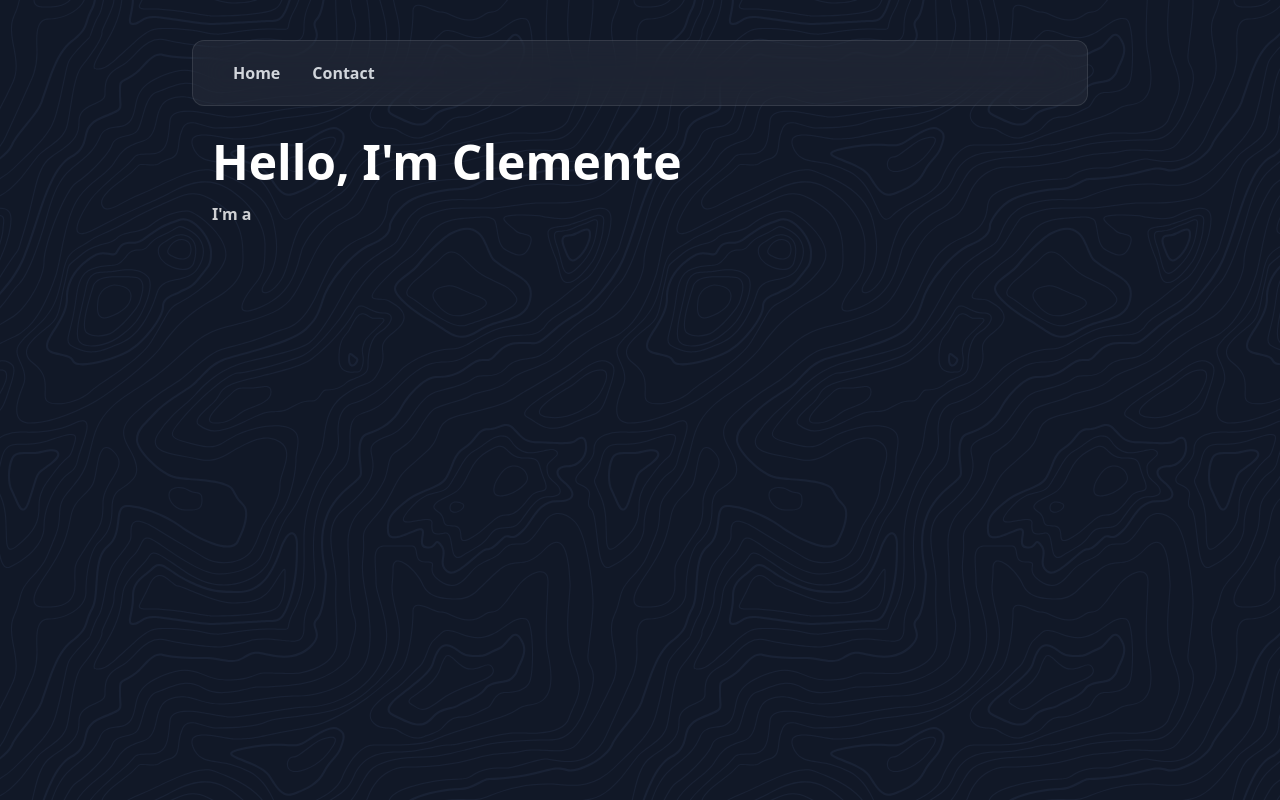
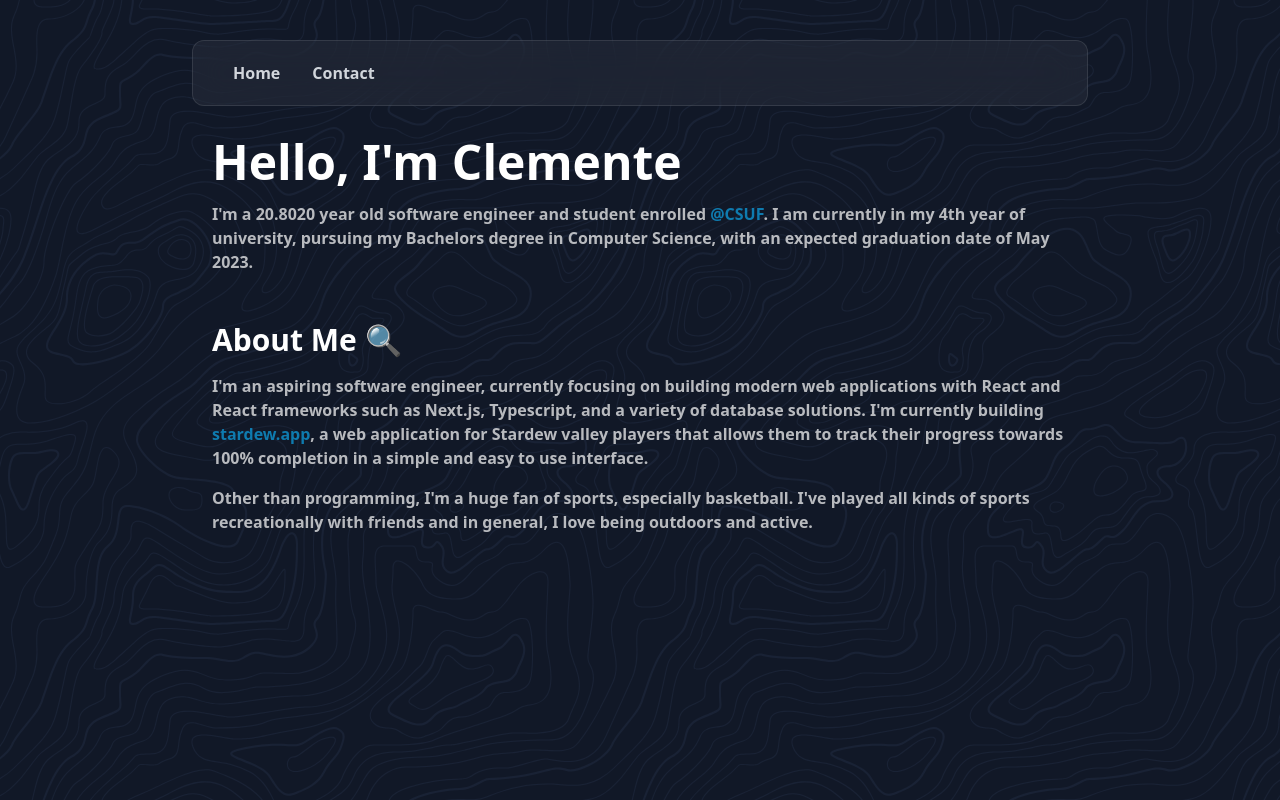
Before and after one commit to clxmente/solorio.dev, a Next.js app: page / in a window 1280 px wide. Built offline with nearby package versions, Linux system fonts and the light colour scheme.

Commit message:
about me

```diff
--- /dev/null
+++ b/src/pages/contact.tsx
@@ -0,0 +1,21 @@
+import type { NextPage } from "next";
+
+const Contact: NextPage = () => {
+  return (
+    <main className="space-y-12 px-5 text-white">
+      {/* Header and small intro */}
+      <div className="space-y-4">
+        <h1 className="text-3xl font-bold md:text-4xl">
+          Let&apos;s get in touch 💬
+        </h1>
+        <p className="font-semibold opacity-70">
+          You can reach out to me via email, discord, or other social medias
+          directly or by filling out the form below.
+        </p>
+      </div>
+      {/* Header and small intro */}
+    </main>
+  );
+};
+
+export default Contact;
--- a/src/pages/index.tsx
+++ b/src/pages/index.tsx
@@ -1,4 +1,6 @@
 import type { NextPage } from "next";
+
+import { age } from "../utils/age";
 
 const Home: NextPage = () => {
   return (
@@ -8,9 +10,51 @@ const Home: NextPage = () => {
         <h1 className="sm:text-4xl, text-3xl font-bold md:text-5xl">
           Hello, I&apos;m Clemente
         </h1>
-        <p className="font-semibold opacity-80">I&apos;m a </p>
+        <p className="font-semibold opacity-70">
+          I&apos;m a {age.toFixed(4)} year old software engineer and student
+          enrolled{" "}
+          <a
+            className="text-sky-500 hover:text-sky-300 hover:underline"
+            target="_blank"
+            rel="noreferrer noopener"
+            href="https://www.fullerton.edu/"
+          >
+            @CSUF
+          </a>
+          . I am currently in my 4th year of university, pursuing my Bachelors
+          degree in Computer Science, with an expected graduation date of May
+          2023.
+        </p>
       </div>
-      {/* Header and small intro */}
+      {/* END Header and small intro */}
+
+      {/* About Me */}
+      <div className="space-y-4">
+        <h2>About Me 🔍</h2>
+        <p className="font-semibold opacity-70">
+          I&apos;m an aspiring software engineer, currently focusing on building
+          modern web applications with React and React frameworks such as
+          Next.js, Typescript, and a variety of database solutions. I&apos;m
+          currently building{" "}
+          <a
+            className="text-sky-500 hover:text-sky-300 hover:underline"
+            target="_blank"
+            rel="noreferrer noopener"
+            href="https://stardew.app/?utm_campaign=ClemSite&utm_source=Website&utm_medium=Link"
+          >
+            stardew.app
+          </a>
+          , a web application for Stardew valley players that allows them to
+          track their progress towards 100% completion in a simple and easy to
+          use interface.
+        </p>
+        <p className="font-semibold opacity-70">
+          Other than programming, I&apos;m a huge fan of sports, especially
+          basketball. I&apos;ve played all kinds of sports recreationally with
+          friends and in general, I love being outdoors and active.
+        </p>
+      </div>
+      {/* END About Me */}
     </main>
   );
 };
--- /dev/null
+++ b/src/utils/age.ts
@@ -0,0 +1,14 @@
+// https://github.com/alii/website/blob/master/src/util/time.ts
+// thank you ali <3
+
+const bday = new Date("28 November 2001 00:12:00 GMT");
+const ageMilliseconds = Date.now() - bday.getTime();
+
+export const MILLISECOND = 1;
+export const SECOND = MILLISECOND * 1000;
+export const MINUTE = SECOND * 60;
+export const HOUR = MINUTE * 60;
+export const DAY = HOUR * 24;
+export const YEAR = DAY * 365;
+
+export const age = ageMilliseconds / YEAR;
```
Also changed, not shown: src/styles/globals.css.
